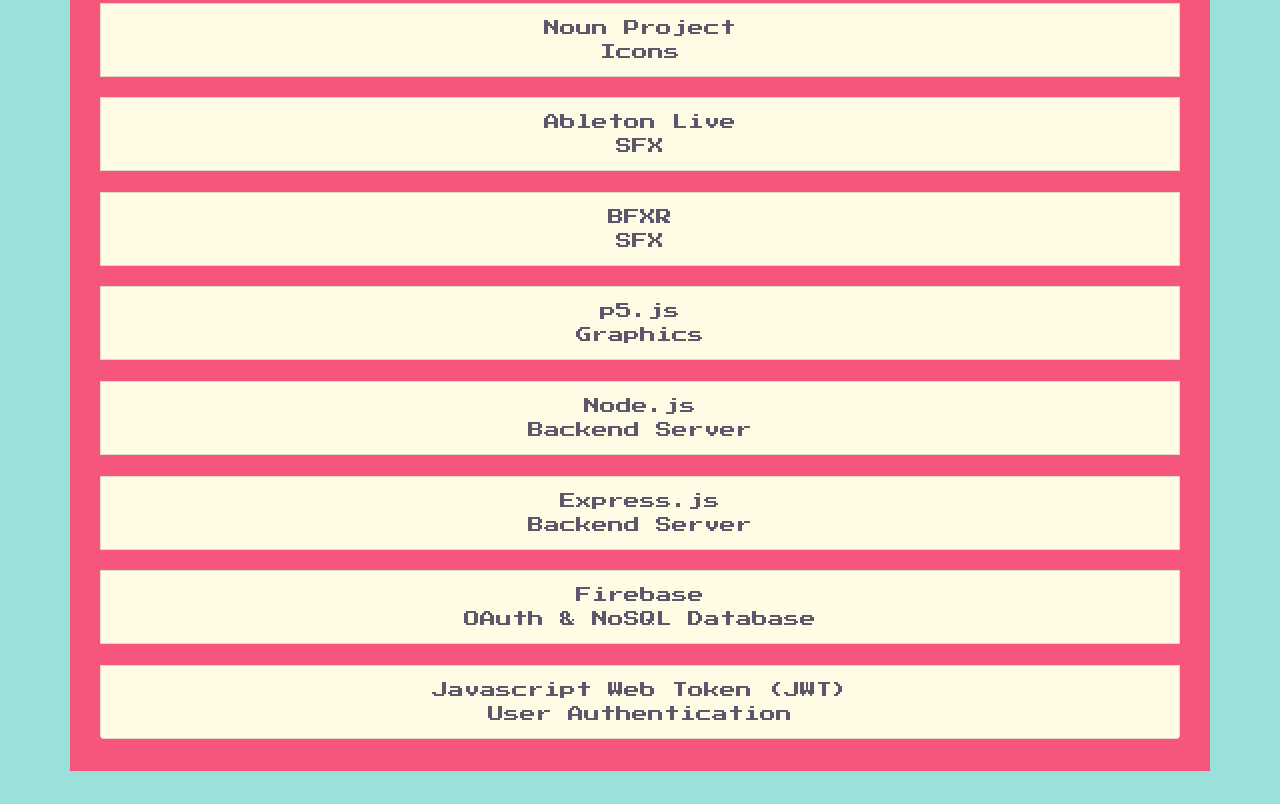
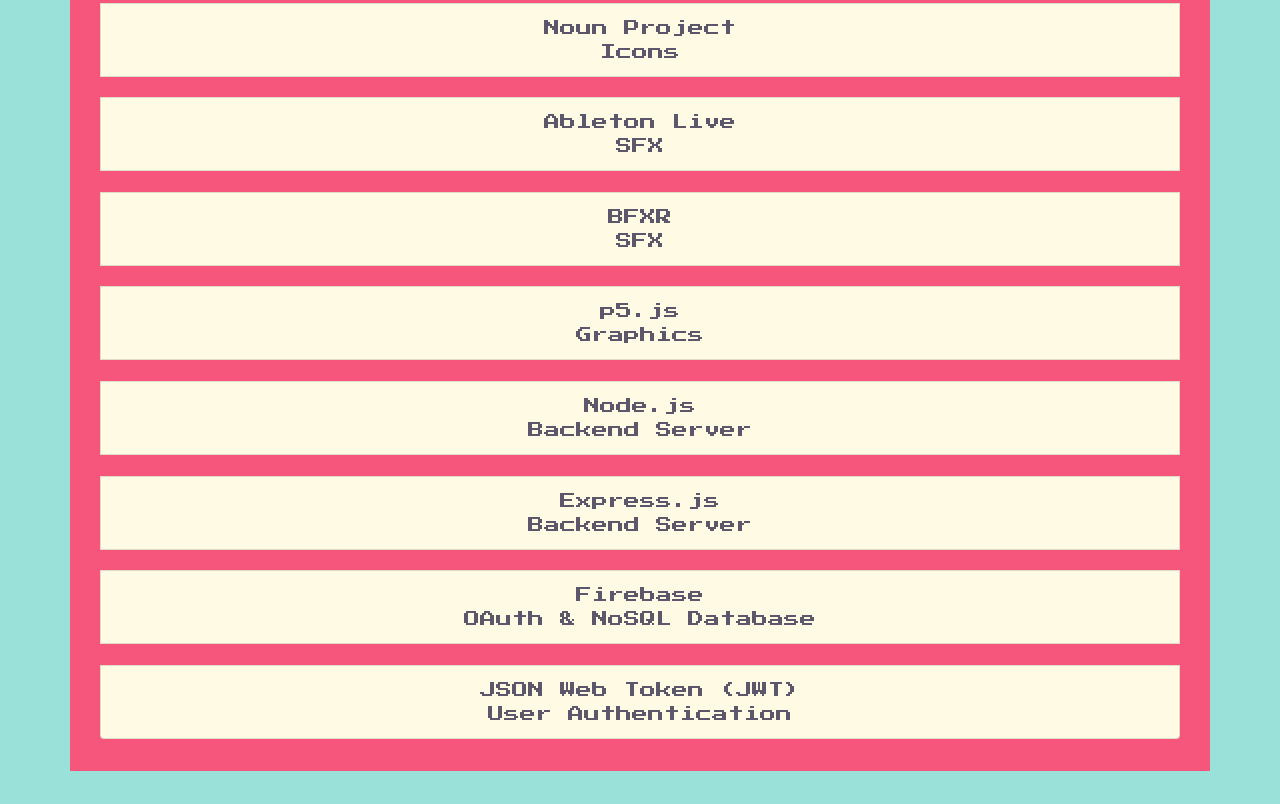
Before and after one commit to In-App-Purchases/In-App-Purchases, a website: page private/pages/tools.html in a window 1280 px wide. Shown: the part 419-1223 px from the top of the page. Drawn offline with nearby package versions, Linux system fonts and the light colour scheme.

Commit message:
Update tools.html

```diff
--- a/private/pages/tools.html
+++ b/private/pages/tools.html
@@ -48,7 +48,7 @@
                 <a style="margin-top:2%;" class="list-group-item list-group-item-action" href="https://nodejs.org/en/" target="_">Node.js<br>Backend Server</a>
                 <a style="margin-top:2%;" class="list-group-item list-group-item-action" href="https://expressjs.com/" target="_">Express.js<br>Backend Server</a>
                 <a style="margin-top:2%;" class="list-group-item list-group-item-action" href="https://firebase.google.com/" target="_">Firebase<br>OAuth & NoSQL Database</a>
-                <a style="margin-top:2%;" class="list-group-item list-group-item-action" href="https://jwt.io/" target="_">Javascript Web Token (JWT)<br>User Authentication</a>
+                <a style="margin-top:2%;" class="list-group-item list-group-item-action" href="https://jwt.io/" target="_">JSON Web Token (JWT)<br>User Authentication</a>
             </div>
         </div>
     </div>
```
